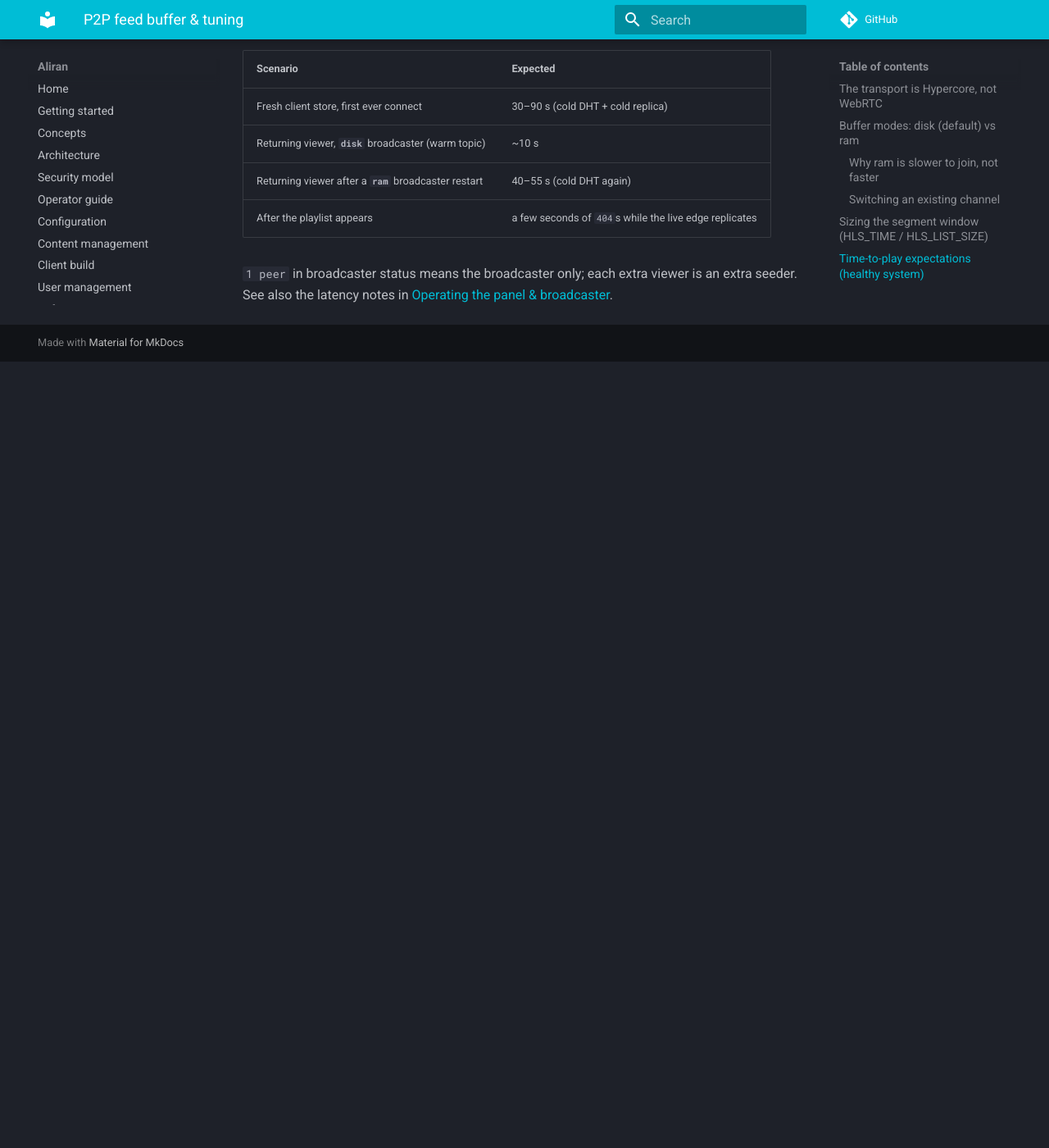
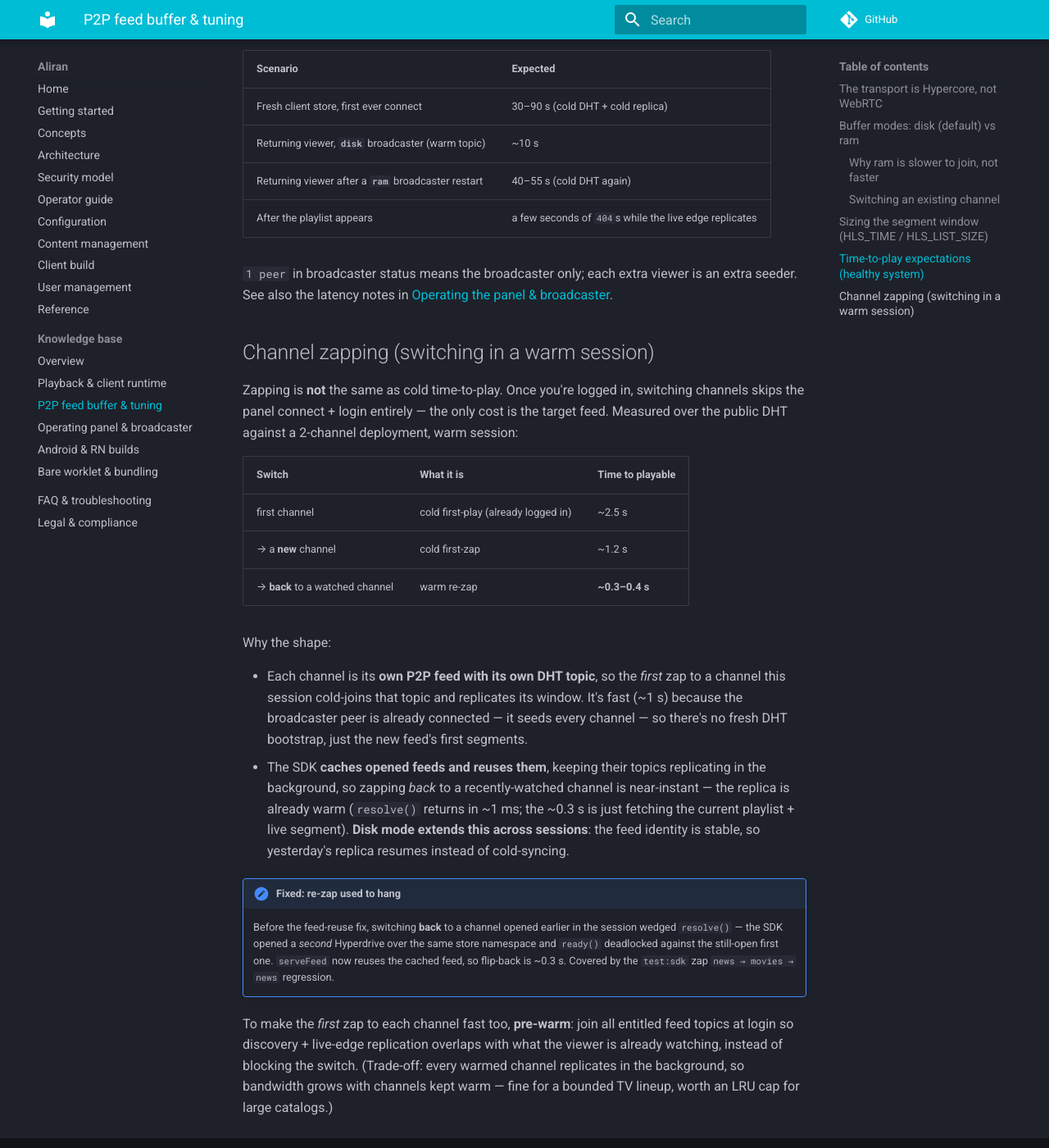
Before and after one commit to AbueloSimpson/aliran, an MkDocs documentation site: the page built from docs/kb/feed-buffer.md, in a window 1280 px wide and 1400 px high, scrolled down 2808 px. Shown: the whole window at 82% size. Built offline with MkDocs 1.6.1 and Material for MkDocs 9.7.7, drawn with Linux system fonts in a browser that asks for light colours; comment, search, counter and statistics services are not loaded; before the commit the page ends 3249 px from its top, so only the background shows below that.

Commit message:
fix(sdk): reuse opened feeds across resolve() - warm channel zap no longer hangs
serveFeed() opened a fresh Hyperdrive on the SAME store namespace for every switch and
never closed the previous one. Zapping BACK to a channel already served this session
opened a second drive over the still-open first, and ready() deadlocked - resolve() hung
indefinitely (reproduced twice over the public DHT). It also leaked a drive + swarm topic
on every switch.

- player.js: cache opened feeds by feedKey:encKey and REUSE them (this._feeds); the
  active feed is one of the cached drives. stop() and _purgeAndRebuild() now close EVERY
  cached feed, not just the current one. Cached feeds keep replicating in the background
  so a flip-back is near-instant (warm replica).
- test:sdk: new news->movies->news zap regression with a bounded resolve() so a future
  re-zap hang fails fast instead of stalling CI
- docs: zapping sections in docs/kb/feed-buffer.md + docs/kb/playback.md (measured
  ~1.2 s to a new channel, ~0.3-0.4 s back to a watched one, vs an indefinite hang);
  CHANGELOG

Warm-session zap measured over the public DHT: resolve() ~1 ms on reuse, playable in
~0.3-0.4 s flipping back (was: an indefinite hang).

```diff
--- a/docs/kb/feed-buffer.md
+++ b/docs/kb/feed-buffer.md
@@ -114,3 +114,40 @@
 `1 peer` in broadcaster status means the broadcaster only; each extra viewer is an
 extra seeder. See also the latency notes in
 [Operating the panel & broadcaster](operator.md).
+
+## Channel zapping (switching in a warm session)
+
+Zapping is **not** the same as cold time-to-play. Once you're logged in, switching
+channels skips the panel connect + login entirely — the only cost is the target feed.
+Measured over the public DHT against a 2-channel deployment, warm session:
+
+| Switch | What it is | Time to playable |
+|---|---|---|
+| first channel | cold first-play (already logged in) | ~2.5 s |
+| → a **new** channel | cold first-zap | ~1.2 s |
+| → **back** to a watched channel | warm re-zap | **~0.3–0.4 s** |
+
+Why the shape:
+
+- Each channel is its **own P2P feed with its own DHT topic**, so the *first* zap to a
+  channel this session cold-joins that topic and replicates its window. It's fast
+  (~1 s) because the broadcaster peer is already connected — it seeds every channel —
+  so there's no fresh DHT bootstrap, just the new feed's first segments.
+- The SDK **caches opened feeds and reuses them**, keeping their topics replicating in
+  the background, so zapping *back* to a recently-watched channel is near-instant — the
+  replica is already warm (`resolve()` returns in ~1 ms; the ~0.3 s is just fetching the
+  current playlist + live segment). **Disk mode extends this across sessions**: the feed
+  identity is stable, so yesterday's replica resumes instead of cold-syncing.
+
+!!! note "Fixed: re-zap used to hang"
+    Before the feed-reuse fix, switching **back** to a channel opened earlier in the
+    session wedged `resolve()` — the SDK opened a *second* Hyperdrive over the same
+    store namespace and `ready()` deadlocked against the still-open first one. `serveFeed`
+    now reuses the cached feed, so flip-back is ~0.3 s. Covered by the `test:sdk`
+    zap `news → movies → news` regression.
+
+To make the *first* zap to each channel fast too, **pre-warm**: join all entitled feed
+topics at login so discovery + live-edge replication overlaps with what the viewer is
+already watching, instead of blocking the switch. (Trade-off: every warmed channel
+replicates in the background, so bandwidth grows with channels kept warm — fine for a
+bounded TV lineup, worth an LRU cap for large catalogs.)
```
Also changed, not shown: CHANGELOG.md (+13 -0 lines), docs/kb/playback.md (+18 -0 lines), 2 other files.
